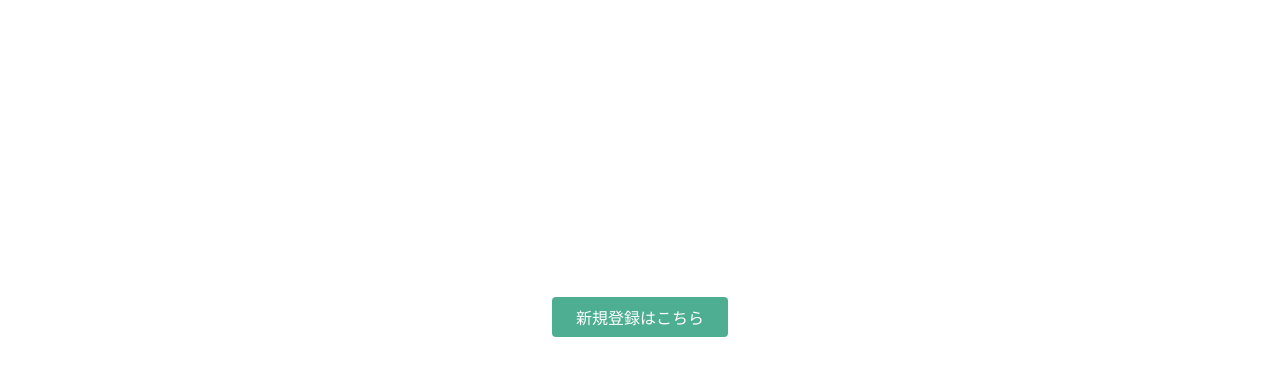
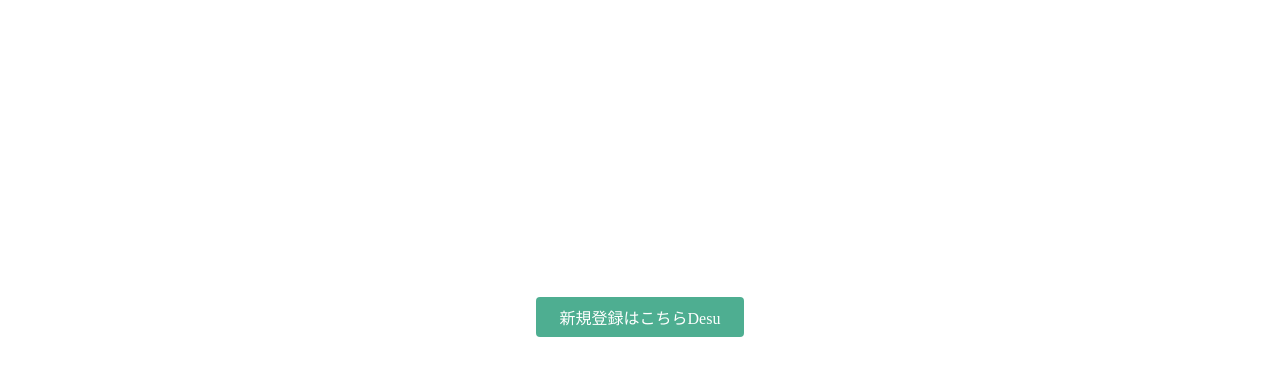
Before and after one commit to Wow251-TK/wow251-tk.github.lo, a plain HTML site: page index.html in a window 1280 px wide. Shown: the part 135-522 px from the top of the page. Drawn offline with Linux system fonts and the light colour scheme.

Commit message:
Update index.html

```diff
--- a/index.html
+++ b/index.html
@@ -26,7 +26,7 @@
       <h1>LEARN TO CODE.<br>LEARN TO BE CREATIVE.</h1>
       <p>Progateはオンラインプログラミング学習サービスです。<br>初心者にもやさしいスライドとレッスンで、ウェブサービスを作りながらプログラミングを学んでいきましょう。</p>
       <div class="btn-wrapper">
-        <a href="#" class="btn signup">新規登録はこちら</a>
+        <a href="#" class="btn signup">新規登録はこちらDesu</a>
         <p>or</p>
         <a href="#" class="btn facebook"><span class="fa fa-facebook"></span>Facebookで登録</a>
         <a href="#" class="btn twitter"><span class="fa fa-twitter"></span>Twitterで登録</a>
```
